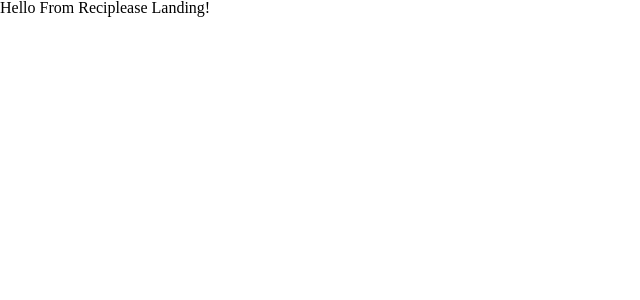
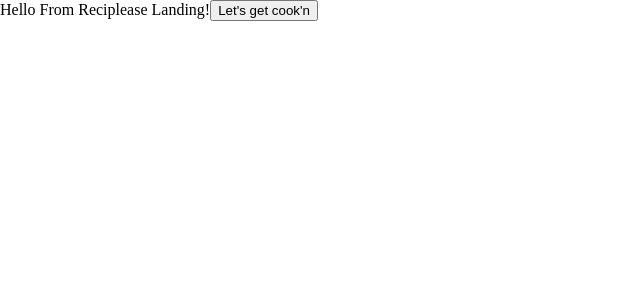
Before and after one commit to Reciplease-App/frontend, a React (Create React App) app: page / in a window 1280 px wide. Shown: the top 300 px of the page, without its empty margins (0-640 px from the left). Built offline with nearby package versions, Linux system fonts and the light colour scheme.

Commit message:
button birthed for landing page

```diff
--- a/src/components/Landing.jsx
+++ b/src/components/Landing.jsx
@@ -1,9 +1,10 @@
-import React from 'react'
+import React, { useState, useEffect } from 'react'
 
 function Landing() {
     return (
         <div>
             Hello From Reciplease Landing!
+            <button>Let's get cook'n</button>
         </div>
     )
 }
```
